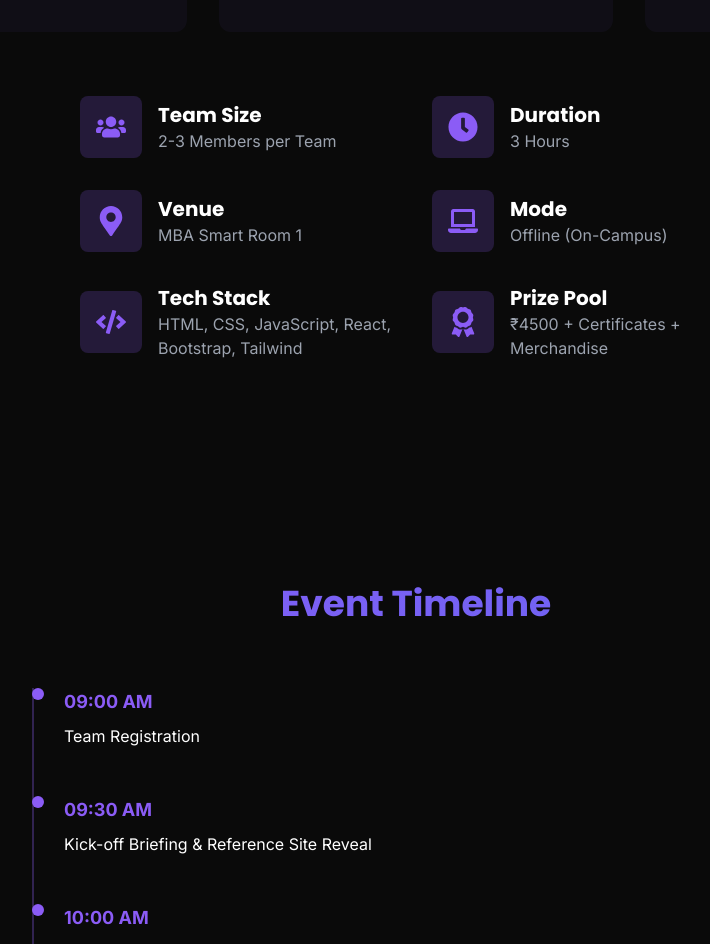
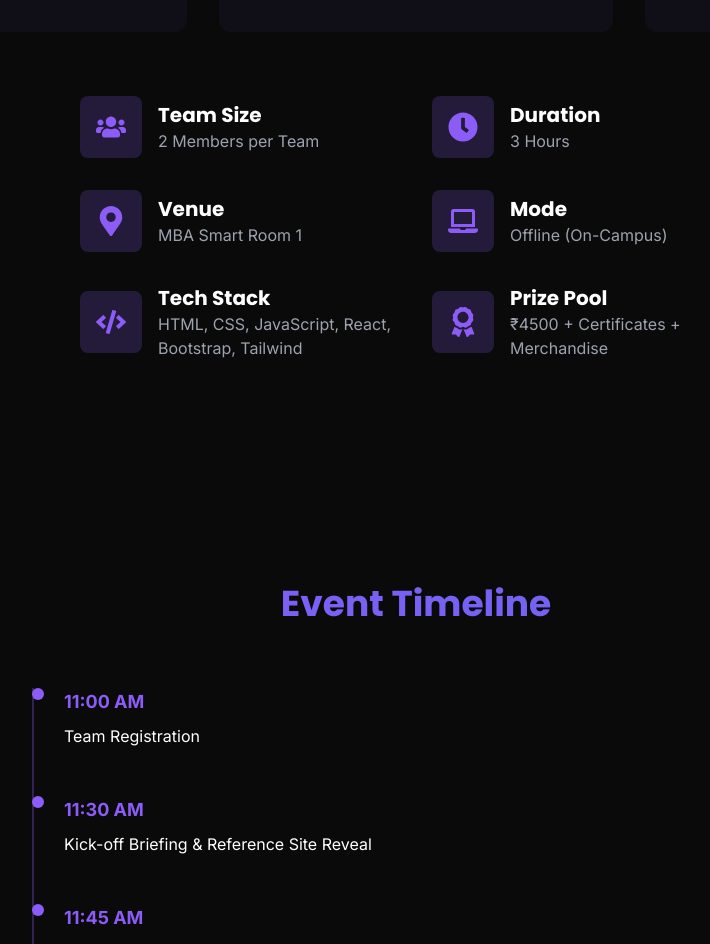
Before and after one commit to SHUBHAM4830/jnanacauvery_ascend, a React (Vite) app in the folder cauvery-ascend-scroll-main/: page /deja-view in a window 1280 px wide. Shown: the part 1268-2212 px from the top of the page, without its empty margins (224-934 px from the left). Built offline with nearby package versions, Linux system fonts and the light colour scheme.

Commit message:
Fixed Event

```diff
--- a/cauvery-ascend-scroll-main/src/pages/DejaViewEventPage.tsx
+++ b/cauvery-ascend-scroll-main/src/pages/DejaViewEventPage.tsx
@@ -12,9 +12,9 @@ const sections = [
 ];
 
 const timeline = [
-  { time: '09:00 AM', activity: 'Team Registration' },
-  { time: '09:30 AM', activity: 'Kick-off Briefing & Reference Site Reveal' },
-  { time: '10:00 AM', activity: 'Web Development Sprint Begins' },
+  { time: '11:00 AM', activity: 'Team Registration' },
+  { time: '11:30 AM', activity: 'Kick-off Briefing & Reference Site Reveal' },
+  { time: '11:45 AM', activity: 'Web Development Sprint Begins' },
   { time: '12:45 PM', activity: 'Coding Ends' },
   { time: '01:00 PM', activity: 'Demos & Judging' },
   { time: '01:45 PM', activity: 'Results & Closing Ceremony' },
@@ -187,7 +187,7 @@ const DejaViewEventPage = () => {
               </div>
               <div>
                 <h3 className="text-xl font-bold">Team Size</h3>
-                <p className="text-gray-400">2-3 Members per Team</p>
+                <p className="text-gray-400">2 Members per Team</p>
               </div>
             </div>
             <div className="flex items-center space-x-4">
```
